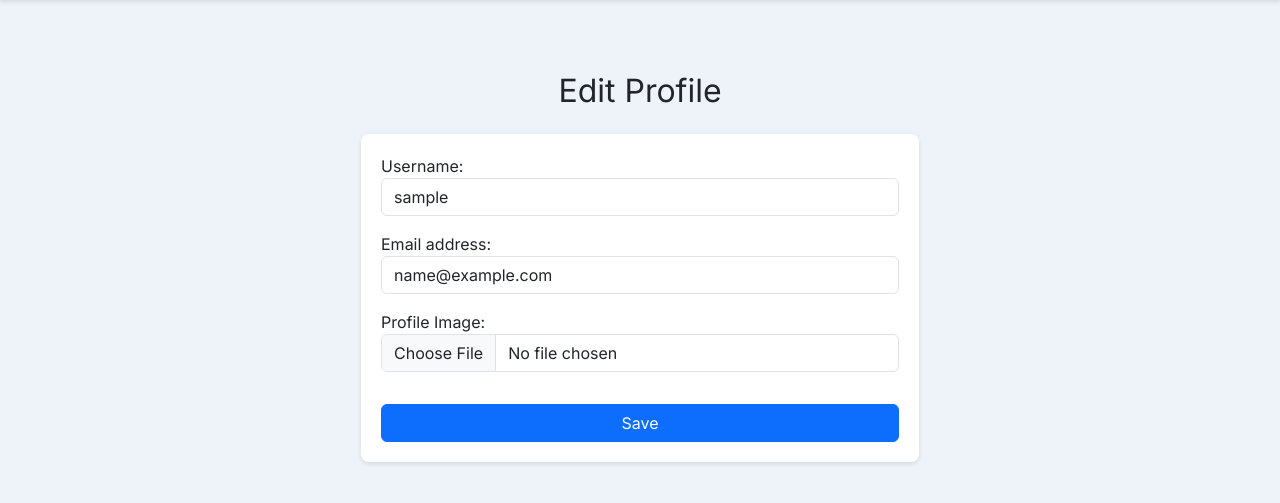
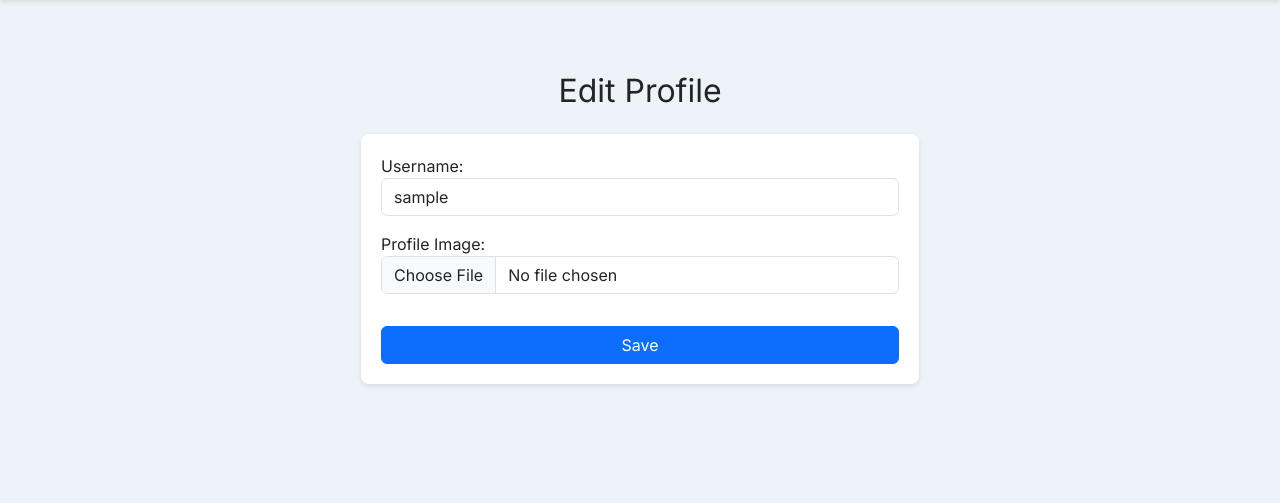
Before and after one commit to stanchev-dev/factory-app, a Django app: page /accounts/profile/edit/ in a window 1280 px wide. Shown: the part 80-583 px from the top of the page. Run offline with Django 5.2, Linux system fonts and the light colour scheme; the visitor is signed in with stand-in values (Sample User, id 1).

Commit message:
Remove email references from profile

```diff
--- a/accounts/forms.py
+++ b/accounts/forms.py
@@ -109,7 +109,7 @@ class EditProfileForm(forms.ModelForm):
 
     class Meta:
         model = CustomUser
-        fields = ("username", "email", "profile_picture")
+        fields = ("username", "profile_picture")
 
     def __init__(self, *args, **kwargs):
         super().__init__(*args, **kwargs)
--- a/templates/accounts/edit_profile.html
+++ b/templates/accounts/edit_profile.html
@@ -21,18 +21,6 @@
         </div>
 
         <div class="mb-3">
-            {{ form.email.label_tag }}
-            {{ form.email }}
-            {% if form.email.errors %}
-                <ul class="text-danger">
-                    {% for error in form.email.errors %}
-                        <li>{{ error }}</li>
-                    {% endfor %}
-                </ul>
-            {% endif %}
-        </div>
-
-        <div class="mb-3">
             {{ form.profile_picture.label_tag }}
             {{ form.profile_picture }}
             {% if form.profile_picture.errors %}
--- a/templates/accounts/profile.html
+++ b/templates/accounts/profile.html
@@ -5,7 +5,6 @@
 <div class="profile-section d-flex flex-column align-items-center">
   <img src="{{ user.profile_image_url }}" alt="Avatar" class="profile-pic-large mb-2" onerror="this.onerror=null;this.src='{{ DEFAULT_AVATAR_URL }}';">
   <h2 class="profile-username mb-2">{{ user.username }}</h2>
-  <p class="mb-1"><span class="text-muted small">email for contact:</span> {{ user.email }}</p>
   <p class="text-muted small mb-0">{{ user.get_role_display }}</p>
 </div>
 {% endblock %}
```
